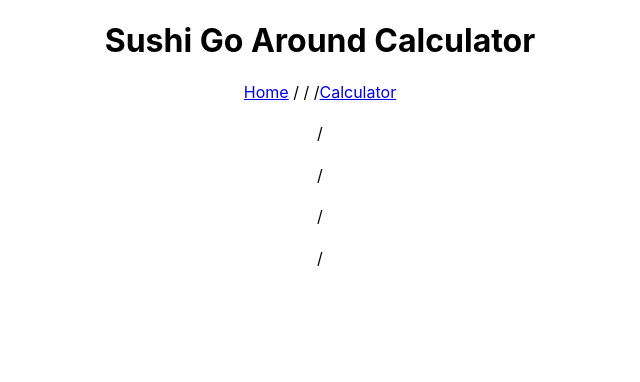
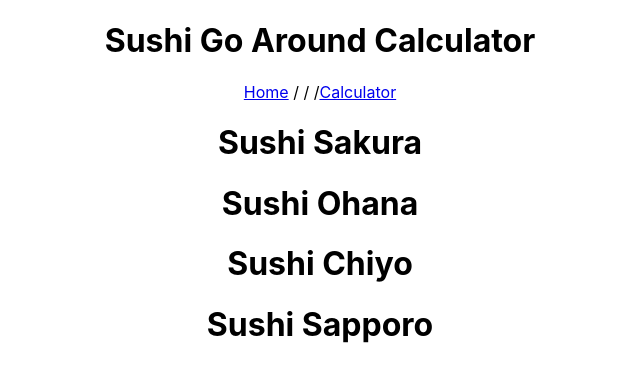
Before and after one commit to MalyPhong619/sushi-calculator, a React app: page /#/ in a window 1280 px wide. Shown: the top 382 px of the page, without its empty margins (320-960 px from the left). Built offline with nearby package versions, Linux system fonts and the light colour scheme.

Commit message:
display each restaurant name

```diff
--- a/src/components/Display.jsx
+++ b/src/components/Display.jsx
@@ -1,5 +1,4 @@
 import React from 'react';
-import styled from 'styled-components';
 import PropTypes from 'prop-types';
 import Restaurant from './Restaurants/Restaurant';
 
@@ -10,7 +9,7 @@ function Display(props){
     <div>
       {props.restaurantList.map((post, index) =>
         <Restaurant
-          month={post.name}
+          name={post.name}
           key={index} />
       )}
     </div>
--- a/src/components/Restaurants/Restaurant.jsx
+++ b/src/components/Restaurants/Restaurant.jsx
@@ -6,7 +6,7 @@ function Restaurant(props) {
     <div>
       <h1>{props.name}</h1>
       <h2>{props.location}</h2>
-      <p>{props.hoursOpen} / {props.hoursClosed}</p>
+      <p>{props.hoursOpen}  {props.hoursClosed}</p>
     </div>
 
   );
```
